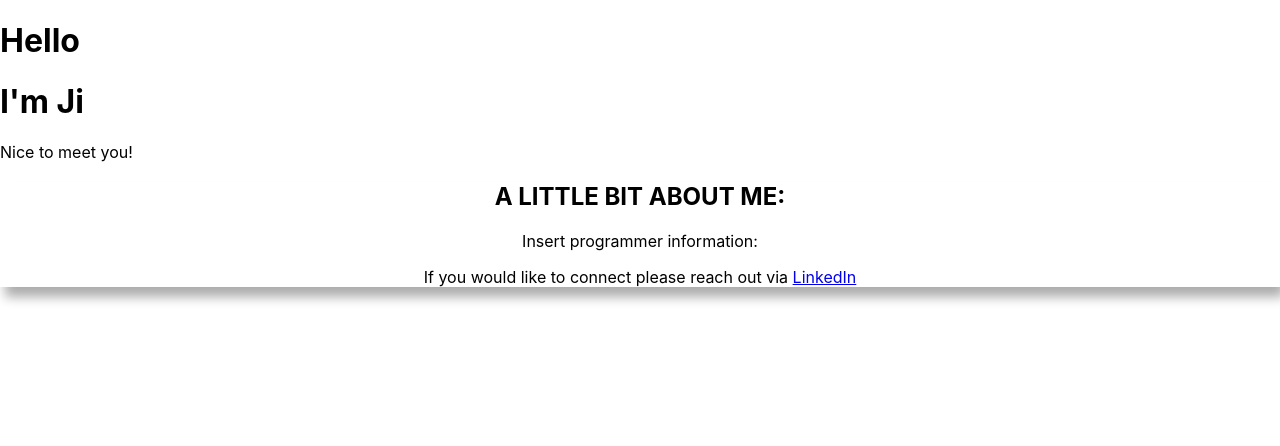
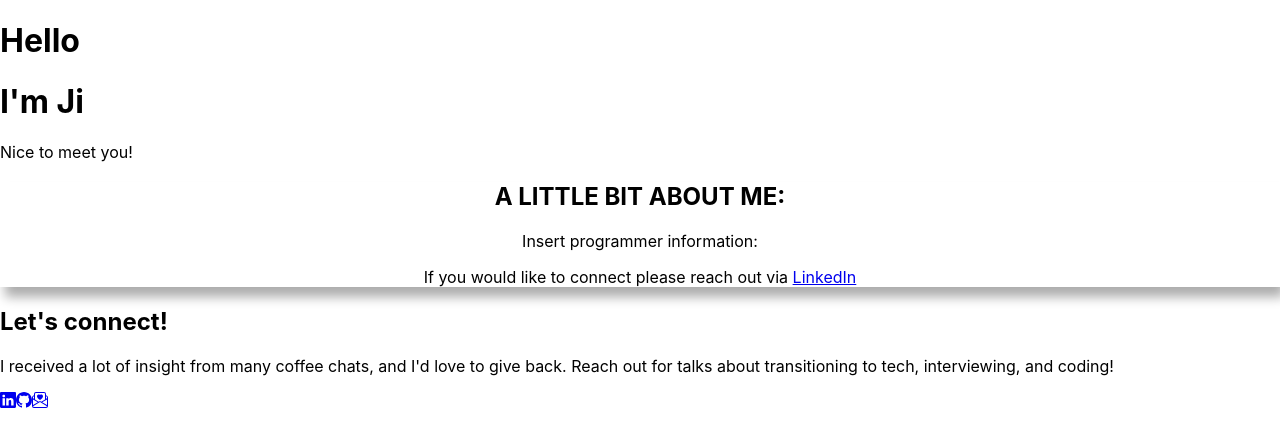
Before and after one commit to typingtrex/typingtrex.github.io, a React (Create React App) app: page / in a window 1280 px wide. Shown: the top 446 px of the page. Built offline with nearby package versions, Linux system fonts and the light colour scheme.

Commit message:
added Contact component with links to LinkedIn, Email, and Github

```diff
--- a/package.json
+++ b/package.json
@@ -11,6 +11,7 @@
     "gh-pages": "^5.0.0",
     "react": "^18.2.0",
     "react-bootstrap": "^2.9.1",
+    "react-bootstrap-icons": "^1.10.3",
     "react-dom": "^18.2.0",
     "react-scripts": "5.0.1",
     "web-vitals": "^2.1.4"
--- a/src/components/Contact.js
+++ b/src/components/Contact.js
@@ -1,9 +1,29 @@
 import React from 'react';
+import { Linkedin, Github, EnvelopePaperHeart } from 'react-bootstrap-icons';
 
-function Contact() {
+export function Contact() {
   return (
     <div classname="container">
-      <h2></h2>
+      <h2>Let's connect!</h2>
+      <p>
+        I received a lot of insight from many coffee chats, and I'd love to give
+        back. Reach out for talks about transitioning to tech, interviewing, and
+        coding!
+      </p>
+      <div className="iconContainer">
+        <a href={'https://www.linkedin.com/in/ji-young-kim/'}>
+          <Linkedin className="icon" />
+        </a>
+        <a href={'https://github.com/typingtrex'}>
+          <Github className="icon" />
+        </a>
+        {/* <a href={resume}>
+          <FilePerson className="icon" />
+        </a> */}
+        <a href={'mailto: jiyoung.kimmy@gmail.com'}>
+          <EnvelopePaperHeart className="icon" />
+        </a>
+      </div>
     </div>
   );
 }
--- a/src/components/Home.js
+++ b/src/components/Home.js
@@ -1,5 +1,6 @@
 import AboutMe from './AboutMe';
 import Welcome from './Welcome';
+import { Contact } from './Contact';
 
 export function Home() {
   return (
@@ -10,6 +11,9 @@ export function Home() {
       <div id="aboutme">
         <AboutMe />
       </div>
+      <div id="contact">
+        <Contact />
+      </div>
     </div>
   );
 }
```
Also changed, not shown: 1 other file (tests, documents, lock files or other folders).
